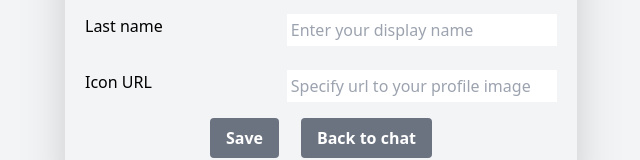
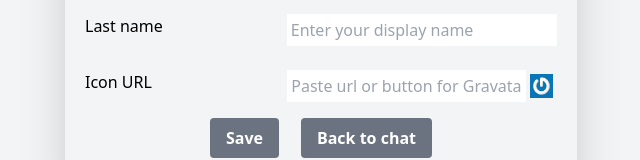
Before and after one commit to gintsgints/wirc, a Vue app: page /me in a window 1280 px wide. Shown: the part 364-524 px from the top of the page, without its empty margins (319-959 px from the left). Built offline with nearby package versions, Linux system fonts and the light colour scheme; no server answers; the database is empty; sample sign-in values are in the browser's storage.

Commit message:
Gravatar URL generation

```diff
--- a/package.json
+++ b/package.json
@@ -8,6 +8,7 @@
   },
   "dependencies": {
     "firebase": "^8.3.3",
+    "md5": "^2.3.0",
     "moment": "^2.29.1",
     "vue": "^3.0.5",
     "vue-router": "^4.0.6"
--- /dev/null
+++ b/src/modules.d.ts
@@ -0,0 +1,5 @@
+declare var md5: any;
+
+declare module "md5" {
+    export = md5;
+}
--- a/src/views/Me.vue
+++ b/src/views/Me.vue
@@ -32,14 +32,19 @@
       </div>
       <div class="md:flex p-2 w-full">
         <div class="md:w-1/2">Icon URL</div>
+        <div class="flex place-items-center justify-between w-full md:w-2/3">
           <input
-          class="outline-none w-full md:w-2/3 p-1"
+            class="outline-none p-1"
             type="text"
-          placeholder="Specify url to your profile image"
+            placeholder="Paste url or button for Gravatar"
             name="photoURL"
             id="photoURL"
             v-model="photoURL"
           />
+          <button @click="getGravatar" class="p-1">
+            <img src="../assets/Gravatar.jpg" class="w-6 h-6" alt="Gravatar" />
+          </button>
+        </div>
       </div>
       <h1 v-if="error.length > 0" class="text-xl font-bold text-red-900">Login Failed {{ error }}</h1>
       <div class="flex justify-around w-1/2">
@@ -61,6 +66,7 @@
 import { useRouter } from 'vue-router'
 import { auth, getUser, updateUser } from '../plugins/firebase'
 import { ref, onMounted } from 'vue'
+import md5 from 'md5'
 
 const router = useRouter()
 const user = auth.currentUser
@@ -71,6 +77,12 @@ const photoURL = ref('')
 
 const goChat = () => {
   router.push('/')
+}
+
+const getGravatar = () => {
+  if (auth.currentUser?.email) {
+    photoURL.value = "https://www.gravatar.com/avatar/" + md5(auth.currentUser?.email.trim().toLowerCase())
+  }
 }
 
 const update = async () => {
```
Also changed, not shown: src/assets/Gravatar.jpg (added), 1 other file (tests, documents, lock files or other folders). Lines whose indentation alone changed are shown as unchanged.
